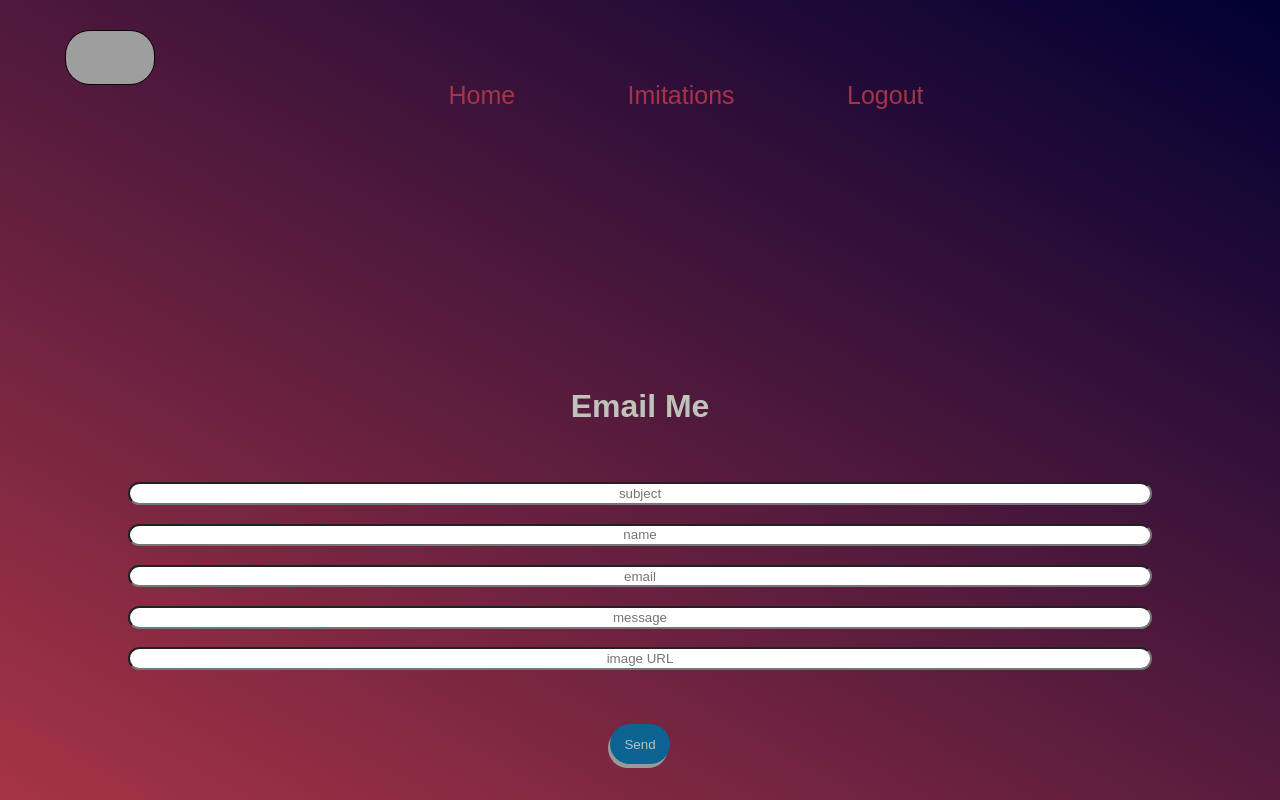
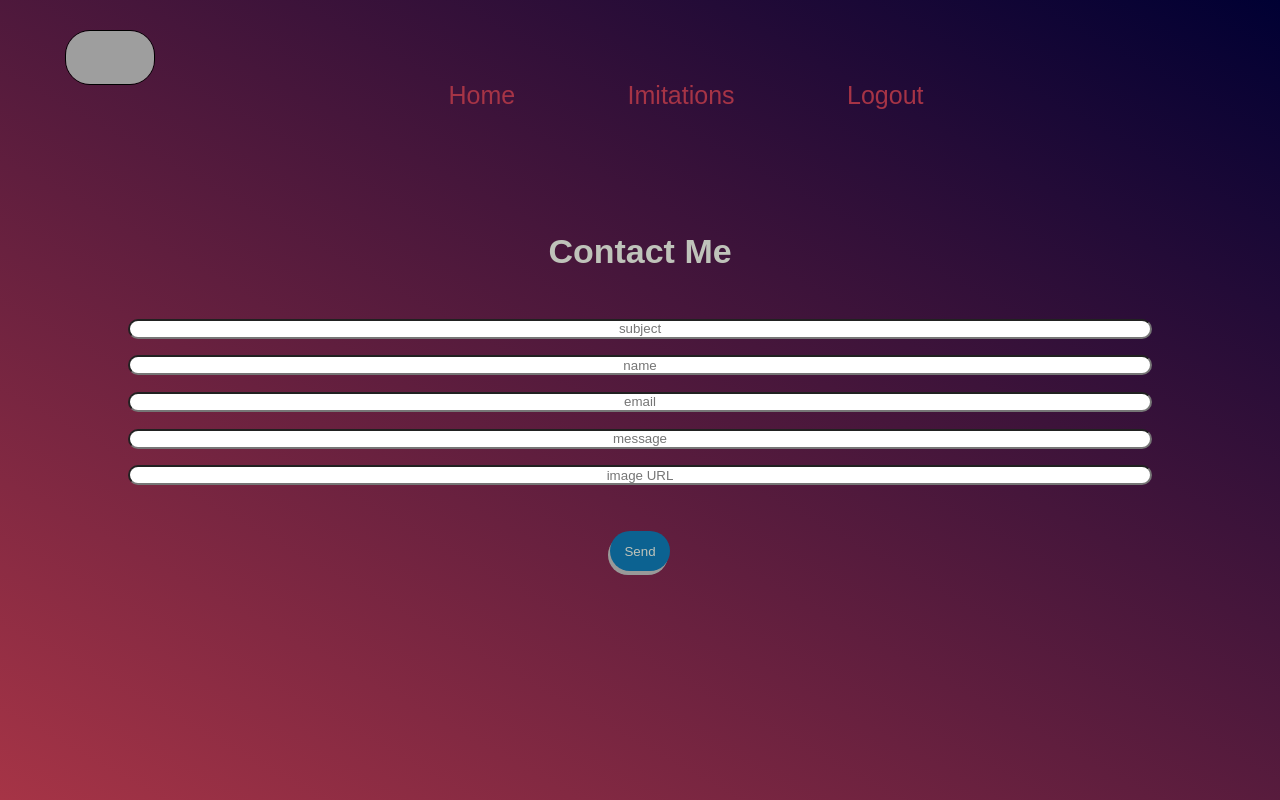
Before and after one commit to ColetonS/personal-project, a React (Create React App) app: page /#/email in a window 1280 px wide. Built offline with nearby package versions, Linux system fonts and the light colour scheme; no server answers; grey boxes are pictures that could not be loaded; a web font is replaced by a local one.

Commit message:
contact page responsive

```diff
--- a/src/components/Email/Email.js
+++ b/src/components/Email/Email.js
@@ -41,7 +41,7 @@ export default class Email extends Component {
       <div className="email-main">
         <div className='header-and-input-container'>
           <div className="email-header">
-            <h1>Email Me</h1>
+            <h1>Contact Me</h1>
           </div>
           <div className="email-inputs">
             <input
--- a/src/components/Email/Email.scss
+++ b/src/components/Email/Email.scss
@@ -19,6 +19,7 @@ $primary-color: #bfc3ba;
   flex-direction: column;
   justify-content: space-evenly;
   align-items: center;
+  font-size: 14px;
 //   border: 1px solid green;
 }
 .email-inputs {
@@ -58,3 +59,30 @@ $primary-color: #bfc3ba;
     box-shadow: -1px 3px #666;
   }
 }
+@media (min-width: 500px) {
+    .email-main {
+        justify-content: space-evenly;
+    }
+    .email-header {
+        font-size: 15px;
+    }
+}
+@media (min-width: 700px) {
+    .header-and-input-container {
+        height: 500px;
+    }
+    .email-header {
+        font-size: 16px;
+    }
+}
+@media (min-height: 640px) {
+    .email-main {
+        justify-content: space-evenly;
+    }
+    .header-and-input-container {
+        height: 400px;
+    }
+    .email-header {
+        font-size: 17px;
+    }
+}
```
